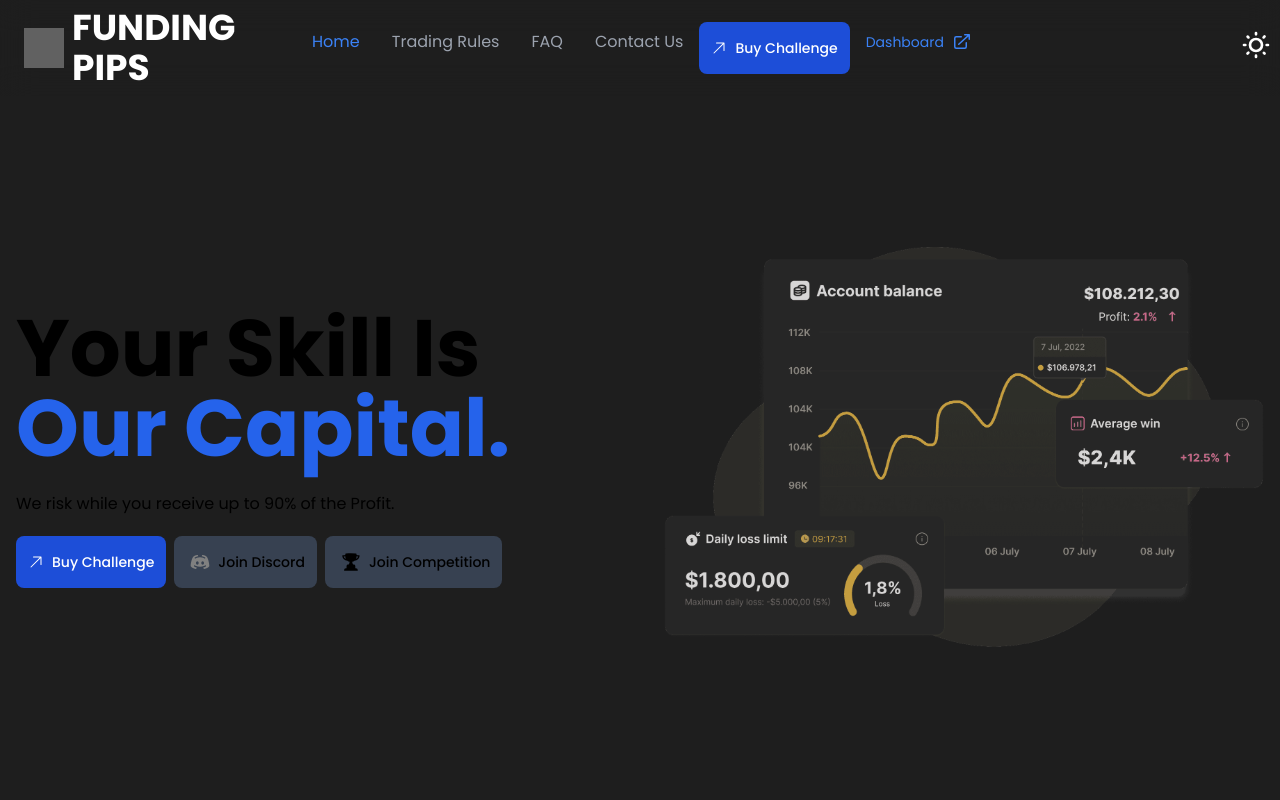
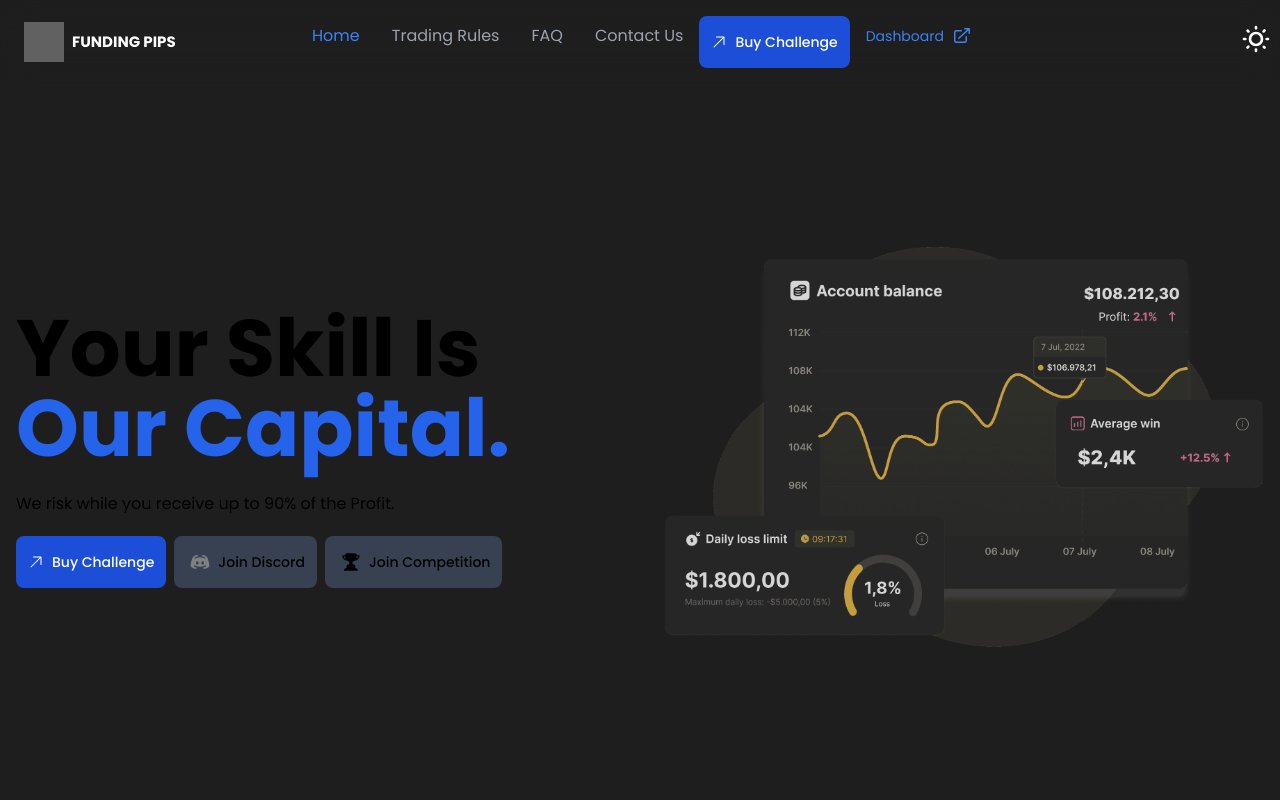
Before and after one commit to Sahil-2309/clone-fundingpipshome, a React (Create React App) app: page / in a window 1280 px wide. Shown: the top 800 px of the page. Built offline with nearby package versions, Linux system fonts and the light colour scheme; grey boxes are pictures that could not be loaded.

Commit message:
Update Navbar.jsx

```diff
--- a/src/components/Navbar.jsx
+++ b/src/components/Navbar.jsx
@@ -112,7 +112,8 @@
             className='w-10 h-10 filter brightness-0'
             style={{ filter: 'invert(100%)' }}
           />
-          <span className='text-white ml-2'>FUNDING PIPS</span>
+          <span className='text-white ml-2 '
+            style={{fontSize:'15px'}}>FUNDING PIPS</span>
         </a>
       </div>
       <div className='navbar-center hidden lg:flex'>
```
